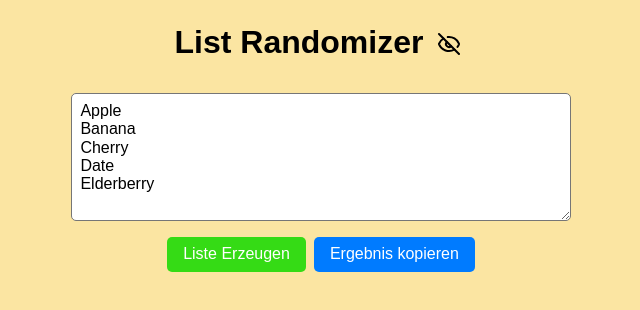
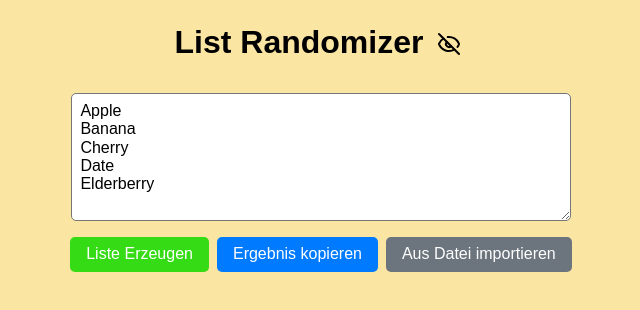
Before and after one commit to Flotsam3/react-randomizer, a React (Vite) app: page / in a window 1280 px wide. Shown: the top 310 px of the page, without its empty margins (319-959 px from the left). Built offline with nearby package versions, Linux system fonts and the light colour scheme.

Commit message:
feat: allow import from file

```diff
--- a/src/App.jsx
+++ b/src/App.jsx
@@ -1,4 +1,4 @@
-import { useState } from "react";
+import { useRef, useState } from "react";
 import { motion } from "motion/react";
 import { Eye, EyeOff } from "lucide-react";
 
@@ -9,9 +9,53 @@ export default function App() {
   const [highlighted, setHighlighted] = useState([]);
   const [showInput, setShowInput] = useState(true);
 
+  const fileInputRef = useRef(null);
+
   const STAGGER = 1.5;
   const ANIM_DURATION = 1;
   const HIGHLIGHT_OVERLAP = 0.4; // seconds of overlap
+
+  const parseTextToLines = (text) => {
+    // Normalize CRLF/CR/LF to LF
+    const raw = text.replace(/\r\n?/g, "\n");
+    let lines = raw.split("\n");
+
+    // If there are no line breaks but commas, treat as CSV
+    if (lines.length === 1 && raw.includes(",")) {
+      lines = raw.split(",");
+    }
+
+    return lines.map((s) => s.trim()).filter(Boolean);
+  };
+
+  const handleFileChange = async (e) => {
+    const file = e.target.files?.[0];
+    if (!file) return;
+
+    // Optional: basic size guard (5MB)
+    if (file.size > 5 * 1024 * 1024) {
+      alert("Die Datei ist größer als 5MB.");
+      e.target.value = "";
+      return;
+    }
+
+    try {
+      const text = await file.text();
+      const lines = parseTextToLines(text);
+      if (!lines.length) {
+        alert("Keine Einträge in der Datei gefunden.");
+        return;
+      }
+      setInput(lines.join("\n"));
+      setShowInput(true); // Ensure textarea is visible after import
+    } catch (err) {
+      console.error("Datei lesen fehlgeschlagen:", err);
+      alert("Datei lesen fehlgeschlagen.");
+    } finally {
+      // Allow selecting the same file again later if needed
+      e.target.value = "";
+    }
+  };
 
   const shuffleArray = (arr) => {
     const newArr = [...arr];
@@ -104,6 +148,15 @@ export default function App() {
         />
       )}
 
+      {/* Hidden file input for imports */}
+      <input
+        ref={fileInputRef}
+        type="file"
+        accept=".txt,.csv,text/plain,text/csv"
+        onChange={handleFileChange}
+        style={{ display: "none" }}
+      />
+
       {/* Buttons */}
       <div style={{ display: "flex", gap: "0.5rem", marginBottom: "1rem" }}>
         <button
@@ -136,6 +189,21 @@ export default function App() {
         >
           Ergebnis kopieren
         </button>
+        <button
+          onClick={() => fileInputRef.current?.click()}
+          style={{
+            padding: "0.5rem 1rem",
+            backgroundColor: "#6c757d",
+            color: "white",
+            fontSize: "1rem",
+            border: "none",
+            outline: "none",
+            borderRadius: "5px",
+            cursor: "pointer",
+          }}
+        >
+          Aus Datei importieren
+        </button>
       </div>
 
       {/* Shuffled List */}
@@ -163,9 +231,6 @@ export default function App() {
                 padding: "0.5rem",
                 borderRadius: "8px",
                 transition: "background-color 0.5s ease, color 0.5s ease",
-                // boxShadow: isHighlighted
-                //   ? "0 0 10px rgba(255,127,80,0.8)"
-                //   : "none",
               }}
             >
               {i + 1}. {item}
```
